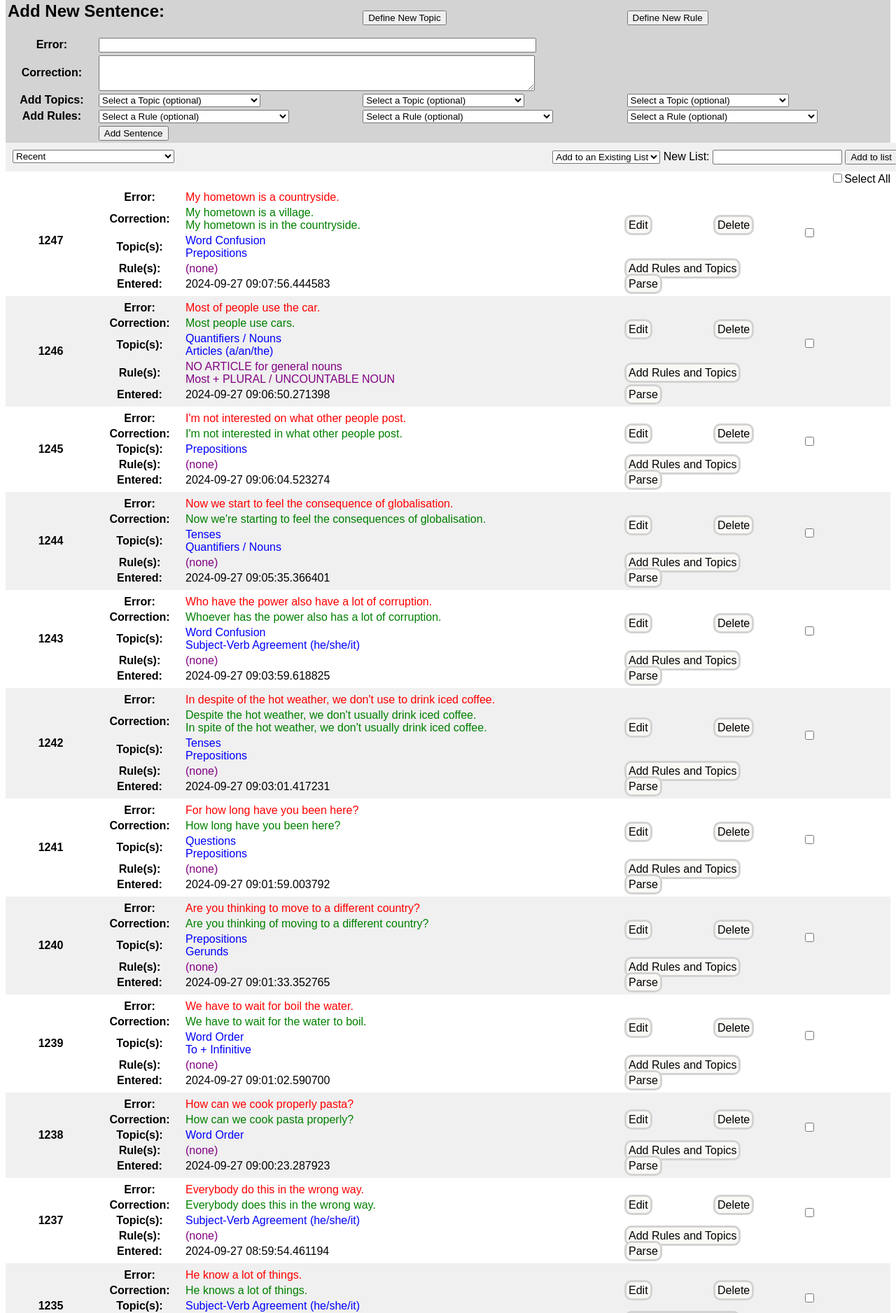
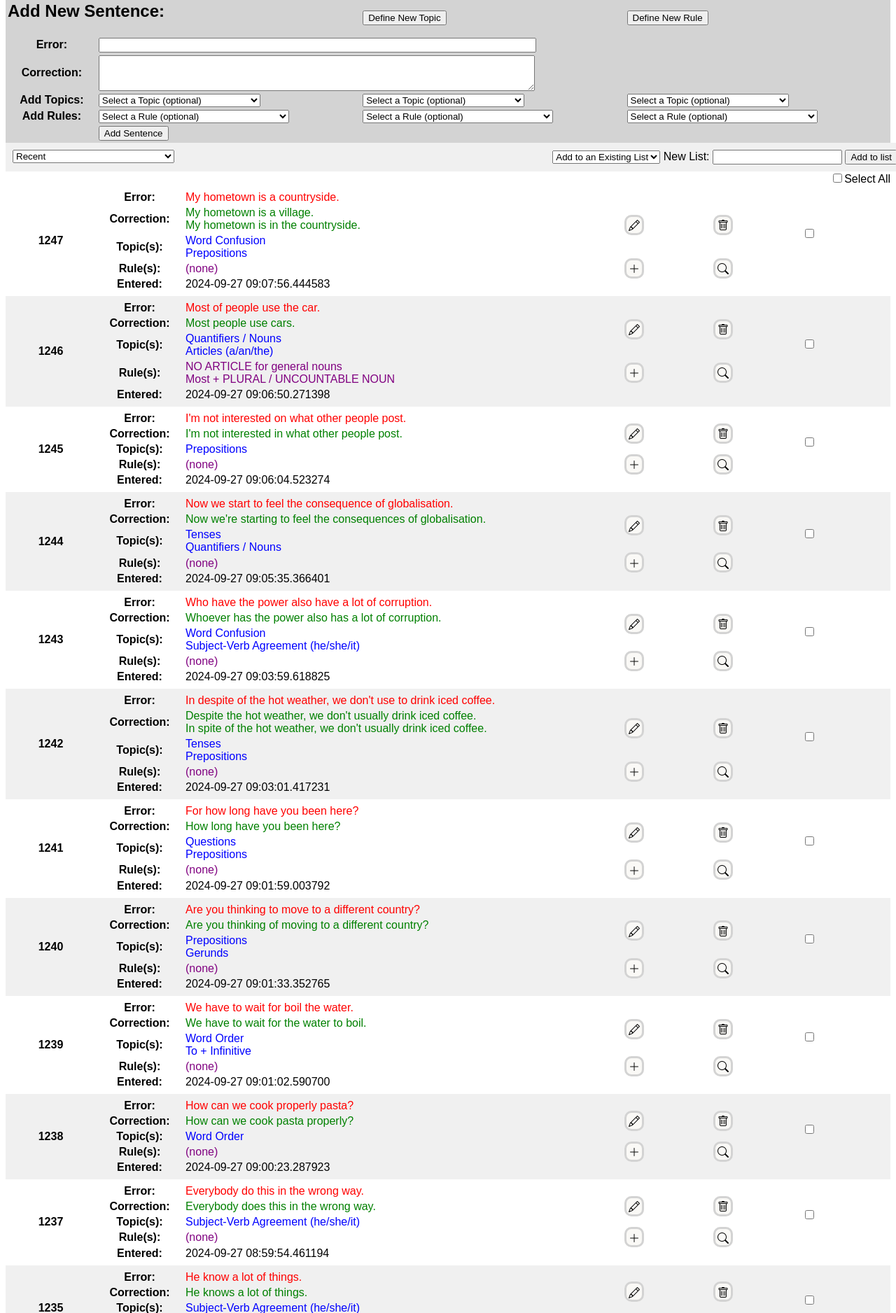
Before and after one commit to cpherishii/corrections, a Flask app: page / in a window 1280 px wide. Shown: the part 46-1922 px from the top of the page at 70% size. Run offline with Flask 3, Linux system fonts and the light colour scheme; data comes from the database, SQL or seed files in the repository; data that the repository does not hold is empty; parts of the project's set-up code (start-up, migrations or seed data) failed here and were passed over.

Commit message:
Replace text with Bootstrap icons in manage links

```diff
--- a/static/styles.css
+++ b/static/styles.css
@@ -120,6 +120,38 @@ li {
     text-decoration: none;
     color: purple;
 }
+
+/* Link Icons */
+
+
+.edit-icon::before {
+    font-family: "bootstrap-icons";
+    content: "\f4cb";
+    display: inline-block;
+    vertical-align: middle;
+}
+
+.trash-icon::before {
+    font-family: "bootstrap-icons";
+    content: "\f5de";
+    display: inline-block;
+    vertical-align: middle;
+}
+
+.add-icon::before {
+    font-family: "bootstrap-icons";
+    content: "\f64d";
+    display: inline-block;
+    vertical-align: middle;
+}
+
+.parse-icon::before {
+    font-family: "bootstrap-icons";
+    content: "\f52a";
+    display: inline-block;
+    vertical-align: middle;
+}
+
 
 .error-list-item {
     width: 100%;
--- a/templates/add_rules_and_topics.html
+++ b/templates/add_rules_and_topics.html
@@ -23,10 +23,8 @@
             {% if error.error_topics %}
                 {% for error_topic in error.error_topics %}
                     {{ error_topic.topic.topic_name }}
-                    <a class="manage-link" href="{{ url_for('remove_error_topic', error_id=error.id, error_topic_id=error_topic.id) }}"
-                            onclick="return confirmTopicRemoval();">
-                        Remove
-                    </a>
+                    <a class="manage-link trash-icon" href="{{ url_for('remove_error_topic', error_id=error.id, error_topic_id=error_topic.id) }}"
+                            onclick="return confirmTopicRemoval();" title="Remove"></a>
                 {% endfor %}
             {% else %}
                 (none)
--- a/templates/base.html
+++ b/templates/base.html
@@ -3,6 +3,9 @@
     <meta charset="UTF-8">
     <meta name="viewport" content="width=device-width, initial-scale=1.0">
     <title>{% block title %}Corrections{% endblock %}</title>
+
+    <link href="https://cdn.jsdelivr.net/npm/bootstrap-icons/font/bootstrap-icons.css" rel="stylesheet">
+
     <link rel="stylesheet" href="{{ url_for('static', filename='styles.css') }}">
     {% block head %}{% endblock %}
 </head>
--- a/templates/index.html
+++ b/templates/index.html
@@ -103,11 +103,13 @@
             <span class="incorrect-sentence">{{ error.incorrect_sentence }}</span>
         </td>
         <td class="small" rowspan="3">
-            <a class="manage-link" href="{{ url_for('edit', error_id=error.id) }}" target="_blank">Edit</a>
+            <a class="manage-link edit-icon" href="{{ url_for('edit', error_id=error.id) }}" target="_blank"
+            title="Edit">
+            </a>
         </td>
         <td class="small" rowspan="3">
-            <a class="manage-link" href="{{ url_for('delete_error', error_id=error.id) }}"
-            target="_blank" onclick="return confirmDelete();">Delete</a>
+            <a class="manage-link trash-icon" href="{{ url_for('delete_error', error_id=error.id) }}"
+            target="_blank" onclick="return confirmDelete();" title="Delete"></a>
         </td>
         <td class="small" rowspan="4">
             <input type="checkbox" name="error_checkbox" value="{{ error.id }}" class="error-checkbox">
@@ -146,16 +148,18 @@
                 (none)
             {% endif %}
         </td>
-        <td colspan="2">
-            <a class="manage-link" href="{{ url_for('add_rules_and_topics', error_id=error.id) }}" target="_blank">Add Rules and Topics</a>
+        <td>
+            <a class="manage-link add-icon" href="{{ url_for('add_rules_and_topics', error_id=error.id) }}"
+            target="_blank" title="Add Rules and Topics"></a>
+        </td>
+        <td>
+            <a class="manage-link parse-icon" href="{{ url_for('parse_sentence', error_id=error.id) }}"
+            target="_blank" title="Parse Sentence"></a>
         </td>
     </tr>
     <tr>
         <th>Entered:</th>
         <td>{{ error.entered }}</td>
-        <td colspan="2">
-            <a class="manage-link" href="{{ url_for('parse_sentence', error_id=error.id) }}" target="_blank">Parse</a>
-        </td>
 </table>
 </div>
 {% endfor %}
```
Also changed, not shown: templates/edit.html (+3 -4 lines), templates/rule.html (+12 -8 lines).
